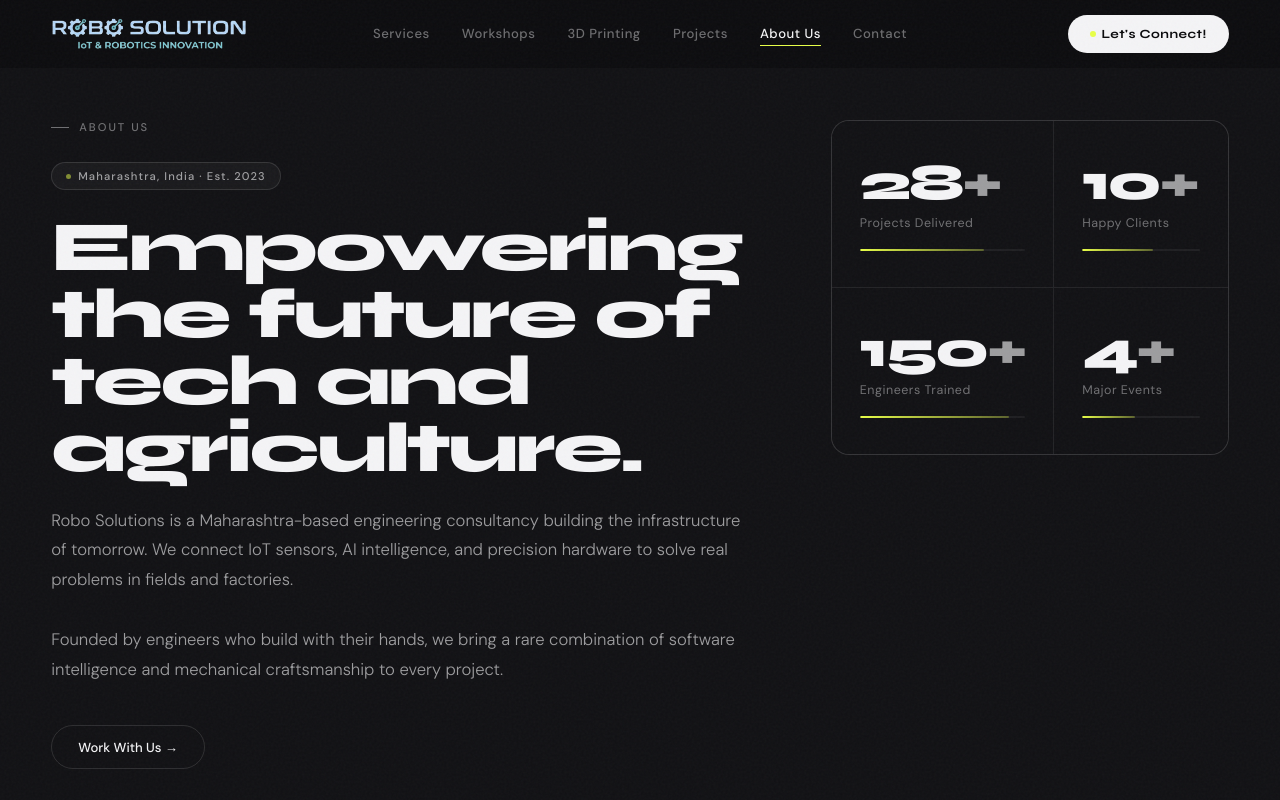
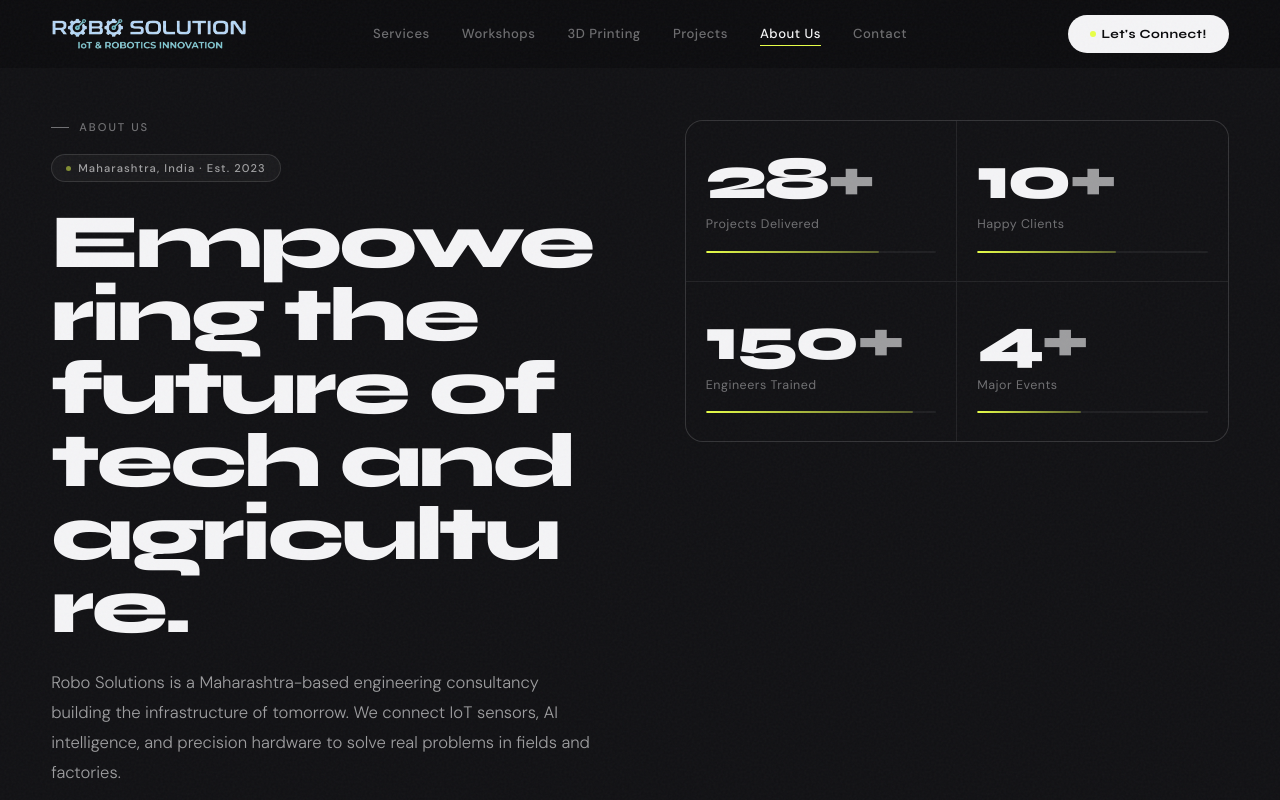
Before and after one commit to Neilarmstrong-00/robo-solution-landing-page, a React (Vite) app: page /about in a window 1280 px wide. Shown: the top 800 px of the page. Built offline with nearby package versions, Linux system fonts and the light colour scheme.

Commit message:
Aggressive global layout fixes for extreme DPI and viewport stretching

```diff
--- a/src/index.css
+++ b/src/index.css
@@ -35,6 +35,8 @@ body{
   font-family:var(--font-b);
   overflow-x:hidden;
   cursor:none;
+  overflow-wrap: break-word;
+  word-wrap: break-word;
 }
 
 ::-webkit-scrollbar{width:3px}
@@ -72,9 +74,9 @@ body::after{
 /* UTILITIES */
 .sec-label{display:flex;align-items:center;gap:10px;font-size:.7rem;font-weight:500;letter-spacing:.18em;text-transform:uppercase;color:var(--muted);margin-bottom:1.25rem}
 .sec-label::before{content:'';width:18px;height:1px;background:var(--muted)}
-.sec-h{font-family:var(--font-h);font-weight:800;font-size:clamp(2.2rem,5.5vw,5rem);line-height:.95;letter-spacing:-.035em}
-.sec-desc{font-size:clamp(.9rem,1.3vw,1.05rem);font-weight:300;color:var(--muted2);line-height:1.75;max-width:500px}
-section{padding:clamp(4.5rem,9vw,8.5rem) clamp(1.5rem,4vw,3.5rem)}
+.sec-h{font-family:var(--font-h);font-weight:800;font-size:clamp(1.7rem,6vw,5rem);line-height:.95;letter-spacing:-.035em;overflow-wrap:anywhere}
+.sec-desc{font-size:clamp(.85rem,1.5vw,1.05rem);font-weight:300;color:var(--muted2);line-height:1.75;max-width:500px}
+section{padding:clamp(3.5rem,9vw,8.5rem) clamp(1rem,4vw,3.5rem); overflow: hidden;}
 
 .hero-btn-prim{height:44px;padding:0 26px;border-radius:999px;background:var(--accent);color:#09090b;font-family:var(--font-h);font-weight:700;font-size:.82rem;letter-spacing:.04em;display:flex;align-items:center;gap:6px;transition:transform .25s,box-shadow .25s}
 .hero-btn-prim:hover{transform:translateY(-3px);box-shadow:0 8px 28px rgba(232,255,71,.35)}
--- a/src/pages/About.jsx
+++ b/src/pages/About.jsx
@@ -66,10 +66,10 @@ export default function About() {
           <div className="about-sticky">
             <Reveal direction="left">
               <div className="sec-label">About Us</div>
-              <div style={{ marginBottom: '1.5rem', display: 'inline-flex', marginTop: '.5rem' }}>
-                <div style={{ border: '1px solid var(--border2)', borderRadius: 999, padding: '6px 14px', fontSize: '.7rem', fontWeight: 500, letterSpacing: '.1em', color: 'var(--muted2)', backdropFilter: 'blur(8px)', WebkitBackdropFilter: 'blur(8px)', background: 'rgba(255,255,255,.04)', display: 'flex', alignItems: 'center', gap: 7 }}>
-                  <motion.span animate={{ opacity: [1, 0.15, 1] }} transition={{ duration: 1.6, repeat: Infinity, ease: 'easeInOut' }} style={{ width: 5, height: 5, borderRadius: '50%', background: 'var(--accent)' }} />
-                  Maharashtra, India · Est. 2023
+              <div style={{ marginBottom: '1.5rem', display: 'flex', marginTop: '.5rem' }}>
+                <div style={{ border: '1px solid var(--border2)', borderRadius: 999, padding: '6px 14px', fontSize: '.7rem', fontWeight: 500, letterSpacing: '.1em', color: 'var(--muted2)', backdropFilter: 'blur(8px)', WebkitBackdropFilter: 'blur(8px)', background: 'rgba(255,255,255,.04)', display: 'flex', alignItems: 'center', gap: 7, flexWrap: 'wrap' }}>
+                  <motion.span animate={{ opacity: [1, 0.15, 1] }} transition={{ duration: 1.6, repeat: Infinity, ease: 'easeInOut' }} style={{ width: 5, height: 5, borderRadius: '50%', background: 'var(--accent)', flexShrink: 0 }} />
+                  <span>Maharashtra, India · Est. 2023</span>
                 </div>
               </div>
               <h2 className="sec-h" style={{ marginTop: '0' }}>Empowering the future of tech and agriculture.</h2>
@@ -178,9 +178,9 @@ export default function About() {
         .about-cta { margin-top: 2.5rem; height: 44px; padding: 0 26px; border-radius: 999px; border: 1px solid var(--border2); color: var(--white); font-size: .82rem; font-weight: 500; display: inline-flex; align-items: center; gap: 8px; transition: border-color .2s, background .2s; }
         .about-cta:hover { border-color: var(--accent); background: rgba(232,255,71,.04); }
         .stats-grid { display: grid; grid-template-columns: 1fr 1fr; gap: 1px; background: var(--border); border: 1px solid var(--border); border-radius: 18px; overflow: hidden; margin-bottom: 2px; }
-        .stat-cell { background: var(--bg2); padding: 2.25rem 1.75rem; display: flex; flex-direction: column; gap: .4rem; transition: background .3s; }
+        .stat-cell { background: var(--bg2); padding: 1.75rem 1.25rem; display: flex; flex-direction: column; gap: .4rem; transition: background .3s; }
         .stat-cell:hover { background: var(--surface); }
-        .stat-n { font-family: var(--font-h); font-weight: 800; font-size: clamp(2.4rem,4vw,3.8rem); line-height: 1; letter-spacing: -.04em; }
+        .stat-n { font-family: var(--font-h); font-weight: 800; font-size: clamp(2rem,6vw,3.8rem); line-height: 1; letter-spacing: -.04em; }
         .stat-n .cnt { color: var(--white); }
         .stat-n .suf { color: var(--muted2); }
         .stat-lbl { font-size: .78rem; font-weight: 400; color: var(--muted); letter-spacing: .04em; word-wrap: break-word; }
@@ -193,10 +193,10 @@ export default function About() {
         .hide-scroll::-webkit-scrollbar { display: none; }
         .hide-scroll { -ms-overflow-style: none; scrollbar-width: none; }
 
-        @media(max-width: 900px) { .about-wrap { grid-template-columns: 1fr; gap: 3rem; } .about-sticky { position: static; } }
+        @media(max-width: 900px) { .about-wrap { grid-template-columns: 1fr; gap: 2.5rem; } .about-sticky { position: static; } }
         @media(max-width: 768px) {
           .stats-grid { grid-template-columns: 1fr; }
-          .stat-cell { padding: 1.5rem 1.5rem; }
+          .stat-cell { padding: 1.25rem 1rem; }
         }
         @media(max-width: 768px) {
           .team-carousel-outer { overflow: visible !important; margin: 0 !important; scroll-snap-type: none !important; }
```
